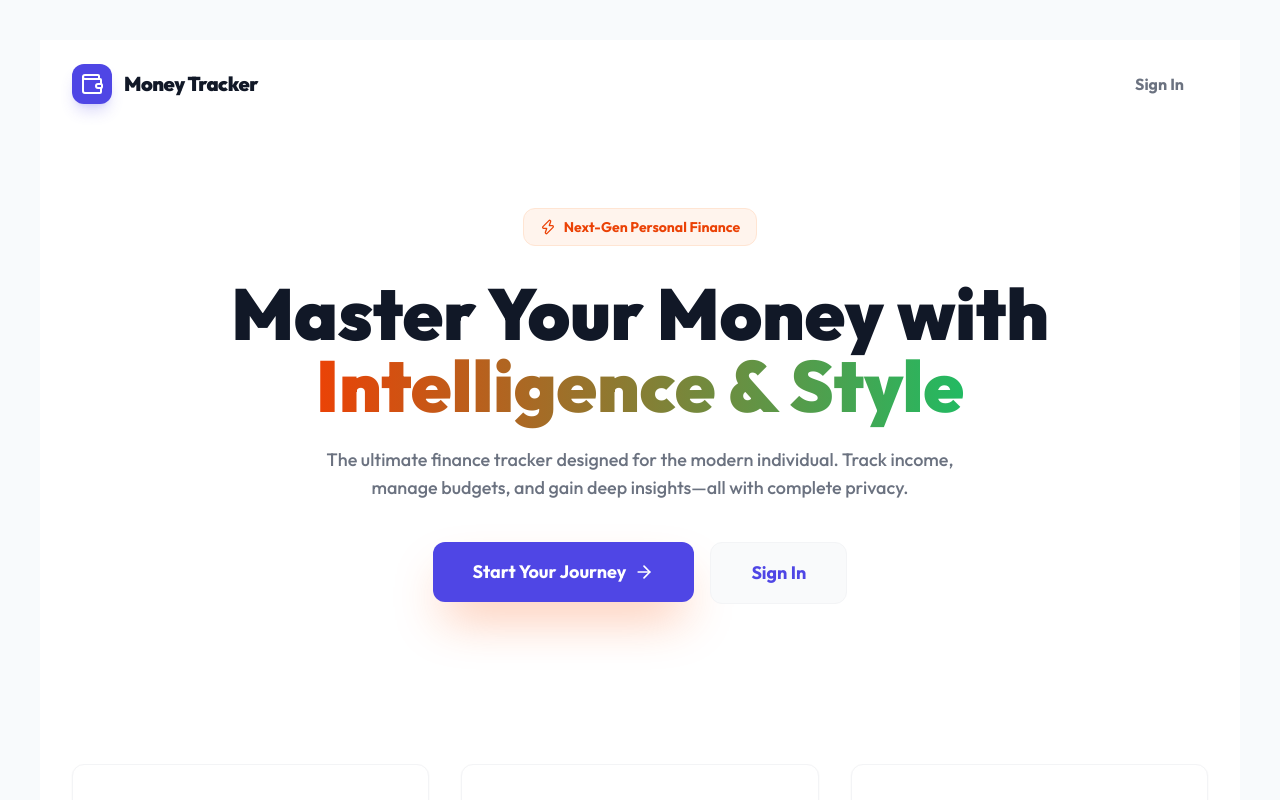
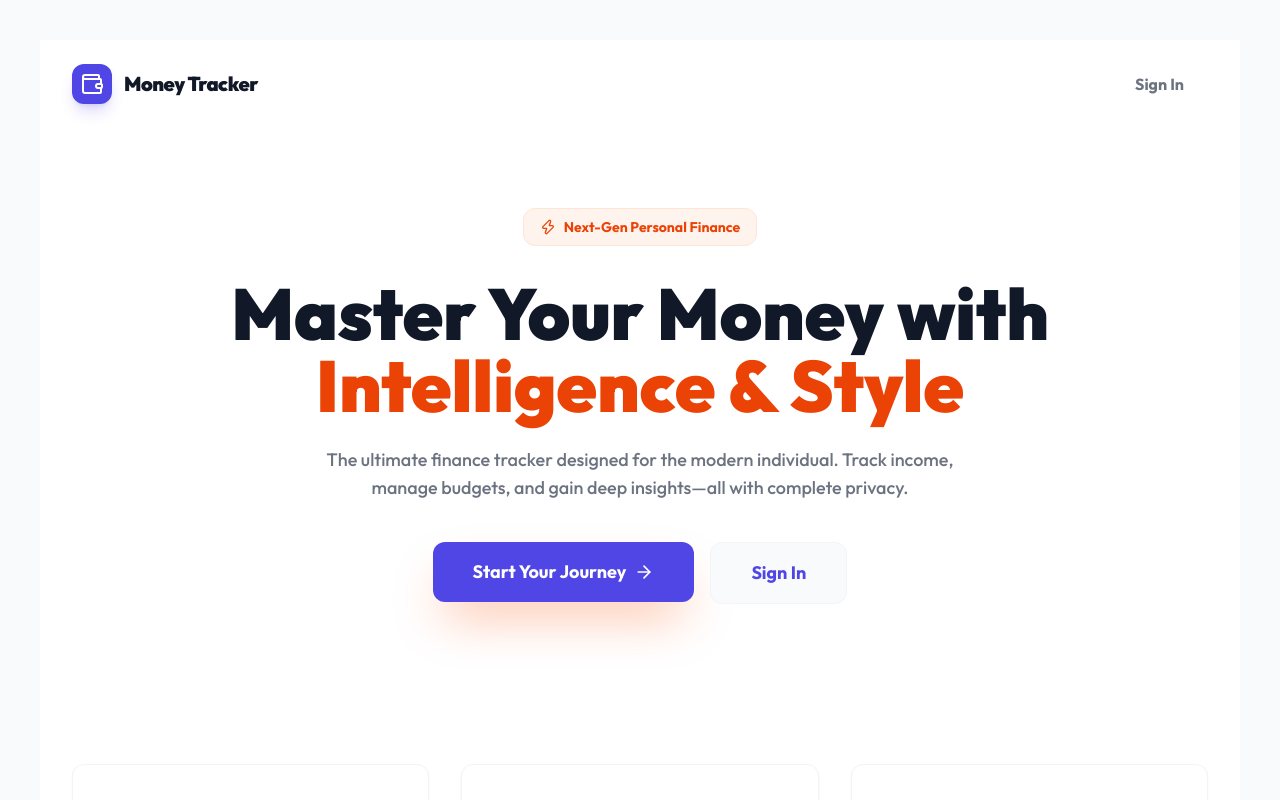
Before and after one commit to mehedi-11/Finance-tracker, a React (Vite) app: page / in a window 1280 px wide. Shown: the top 800 px of the page. Built offline with nearby package versions, Linux system fonts and the light colour scheme; no server answers.

Commit message:
style: remove all gradient colors from the theme

```diff
--- a/src/pages/Landing.jsx
+++ b/src/pages/Landing.jsx
@@ -38,7 +38,7 @@ const Landing = () => {
           className="text-5xl md:text-7xl font-black mb-6 leading-tight text-gray-900"
         >
           Master Your Money with <br />
-          <span className="bg-gradient-to-r from-primary-600 to-emerald-500 bg-clip-text text-transparent">
+          <span className="text-primary-600">
             Intelligence & Style
           </span>
         </motion.h1>
--- a/src/pages/Profile.jsx
+++ b/src/pages/Profile.jsx
@@ -116,7 +116,7 @@ const Profile = () => {
     <div className="max-w-4xl mx-auto space-y-8 animate-fade-in pb-20">
       <div className="flex flex-col md:flex-row items-center gap-8">
         <div className="relative group">
-          <div className="w-32 h-32 rounded-xl bg-gradient-to-tr from-primary-600 to-emerald-500 p-1">
+          <div className="w-32 h-32 rounded-xl bg-primary-600 p-1">
             <div className="w-full h-full rounded-xl bg-white flex items-center justify-center overflow-hidden">
               <span className="text-4xl font-bold text-primary-600 uppercase">{user?.name?.[0]}</span>
             </div>
--- a/tailwind.config.js
+++ b/tailwind.config.js
@@ -51,9 +51,7 @@ export default {
           '100%': { transform: 'translateY(0)', opacity: '1' },
         },
       },
-      backgroundImage: {
-        'glass-gradient': 'linear-gradient(to bottom right, rgba(255, 255, 255, 0.1), rgba(255, 255, 255, 0.05))',
-      },
+      backgroundImage: {},
     },
   },
   plugins: [],
```
